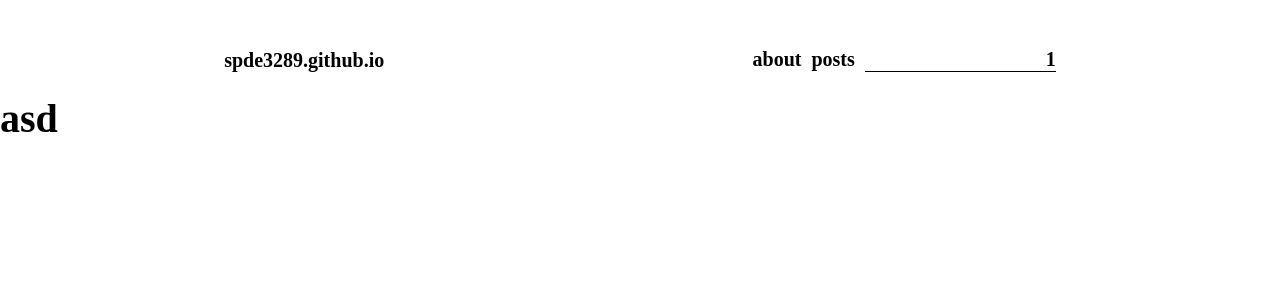
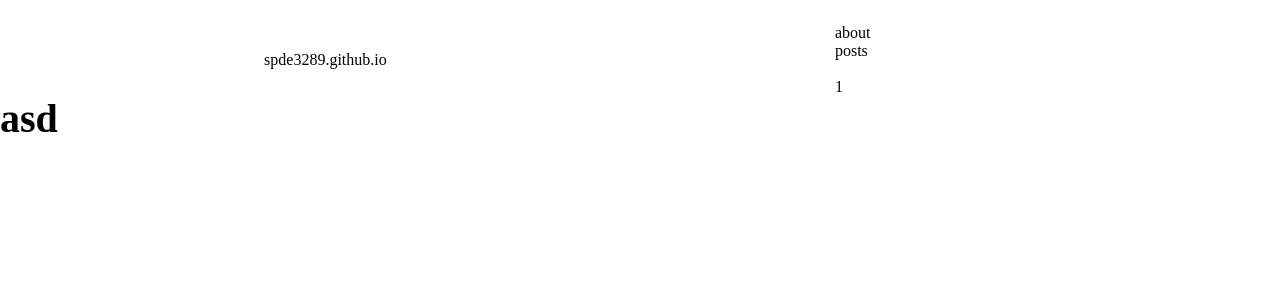
Before and after one commit to spde3289/spde3289.github.io, a React (Create React App) app: page / in a window 1280 px wide. Shown: the top 300 px of the page. Built offline with nearby package versions, Linux system fonts and the light colour scheme.

Commit message:
Update header.css

```diff
--- a/src/components/header.css
+++ b/src/components/header.css
@@ -1,37 +1,4 @@
 @import url(../css/reset.css);
-
-.header{
-    display:flex;
-    justify-content: space-around;
-    margin: 0 auto;
-    margin-top: 25px;
-    width: 1000px;
-    height: 70px;
-    align-items: center;
-}
-
-.header > a{
-    font-size: 20px;
-    font-weight: bold;
-}
-
-.headerMenu{
-    display:flex;
-}
-
-.headerMenu > li{
-    margin-right: 10px;
-}
-
-.headerMenu{
-   font-size: 20px;
-   font-weight: bold;
-}
-
-.search{
-    display: flex;
-    border-bottom: 1px solid #000;
-}
 
 .searchTextara > input {
     border: none;
```
